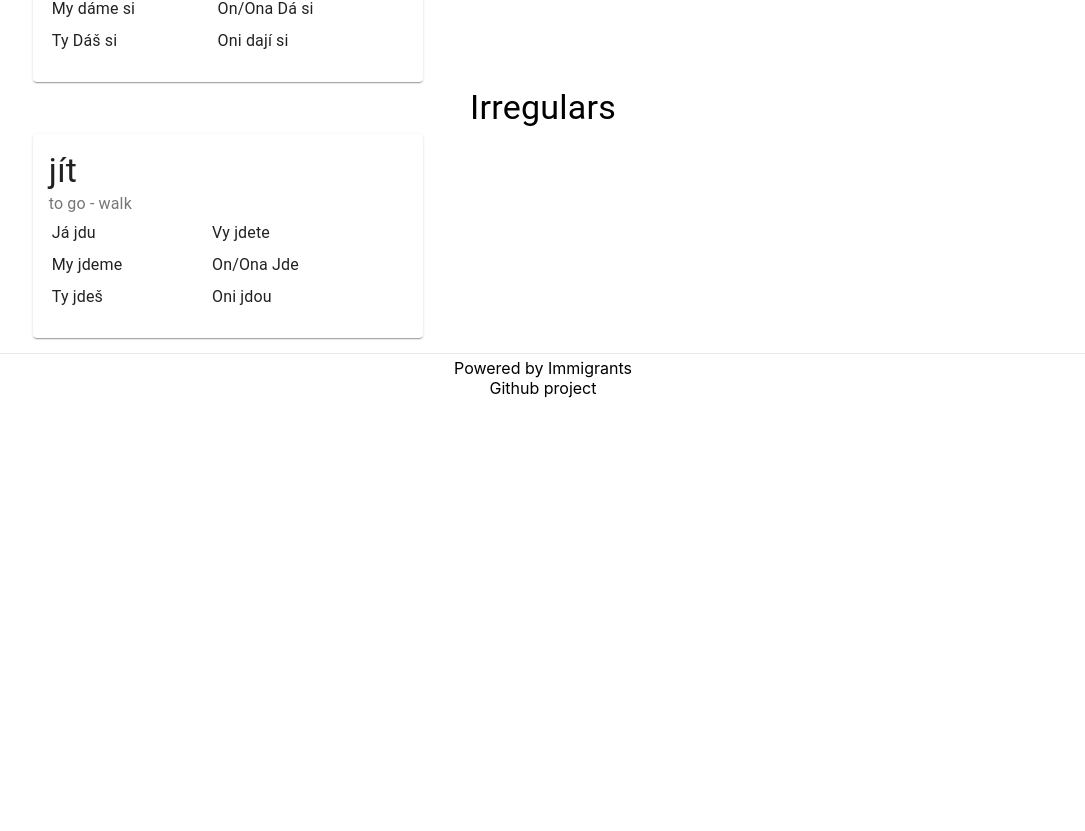
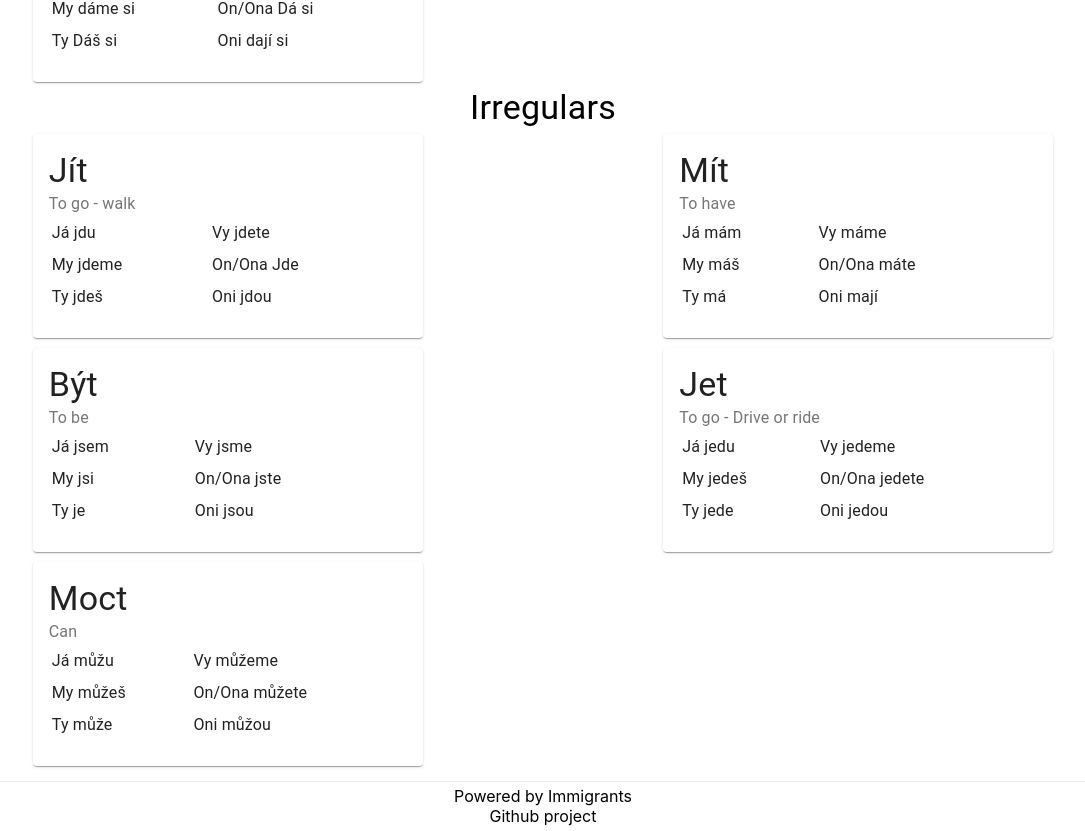
Before and after one commit to eduardofleck/czechthat, a Next.js app: page /verbs/list in a window 1280 px wide. Shown: the part 955-1786 px from the top of the page, without its empty margins (97-1182 px from the left). Before the commit the page ends 1358 px from the top, so only its background shows below. Built offline with nearby package versions, Linux system fonts and the light colour scheme.

Commit message:
New verbs

```diff
--- a/data/verbs.json
+++ b/data/verbs.json
@@ -55,8 +55,8 @@
     "they": "dají si"
   },
   {
-    "verb": "to go - walk",
-    "infinitiv": "jít",
+    "verb": "To go - walk",
+    "infinitiv": "Jít",
     "group": "irregular",
     "i": "jdu",
     "we": "jdeme",
@@ -64,5 +64,49 @@
     "youFormal": "jdete",
     "heShe": "Jde",
     "they": "jdou"
+  },
+  {
+    "verb": "To have",
+    "infinitiv": "Mít",
+    "group": "irregular",
+    "i": "mám",
+    "we": "máš",
+    "you": "má",
+    "youFormal": "máme",
+    "heShe": "máte",
+    "they": "mají"
+  },
+  {
+    "verb": "To be",
+    "infinitiv": "Být",
+    "group": "irregular",
+    "i": "jsem",
+    "we": "jsi",
+    "you": "je",
+    "youFormal": "jsme",
+    "heShe": "jste",
+    "they": "jsou"
+  },
+  {
+    "verb": "To go - Drive or ride",
+    "infinitiv": "Jet",
+    "group": "irregular",
+    "i": "jedu",
+    "we": "jedeš",
+    "you": "jede",
+    "youFormal": "jedeme",
+    "heShe": "jedete",
+    "they": "jedou"
+  },
+  {
+    "verb": "Can",
+    "infinitiv": "Moct",
+    "group": "irregular",
+    "i": "můžu",
+    "we": "můžeš",
+    "you": "může",
+    "youFormal": "můžeme",
+    "heShe": "můžete",
+    "they": "můžou"
   }
 ]
```
Also changed, not shown: pages/vocabulary/discover.js (+10 -1 lines).
